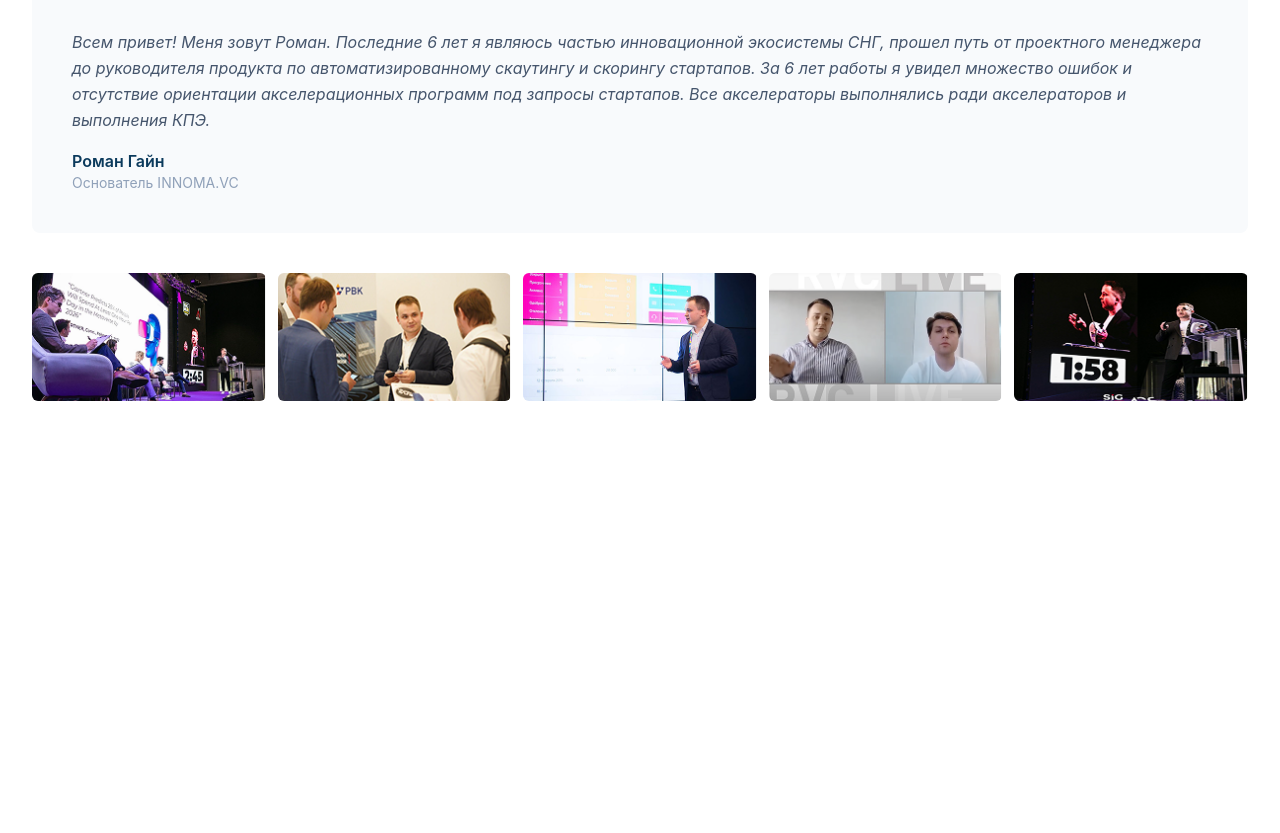
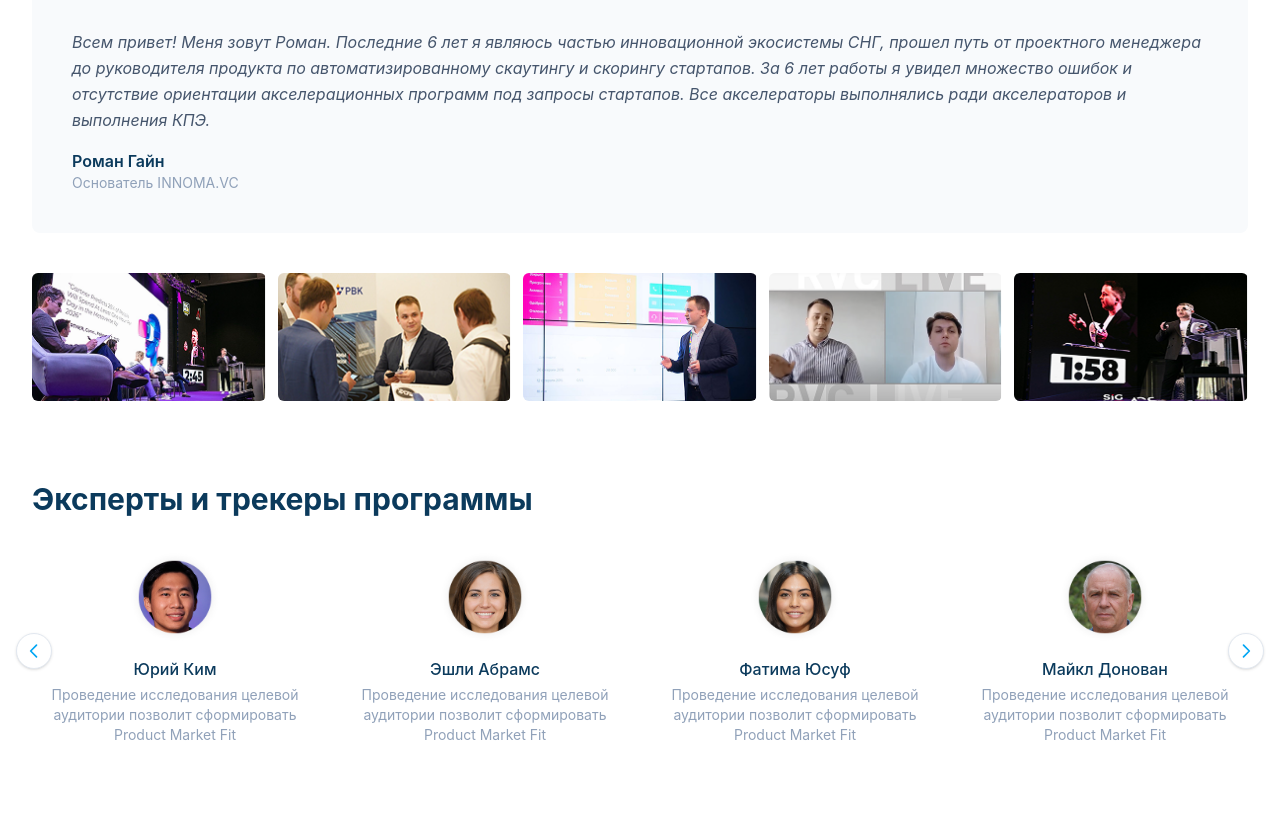
Before and after one commit to AhmadDavlatov/Exam1, a website: page index.html in a window 1280 px wide. Shown: the part 6943-7776 px from the top of the page. Before the commit the page ends 7424 px from the top, so only its background shows below. Drawn offline with Linux system fonts and the light colour scheme.

Commit message:
thirteeenth step

```diff
--- a/index.html
+++ b/index.html
@@ -529,5 +529,44 @@
 </section>
 
 
+
+<section class="max-w-7xl mx-auto px-5 sm:px-8 pb-16 sm:pb-20">
+  <h2 class="text-[#0b3a5c] font-bold text-2xl sm:text-3xl mb-8">Эксперты и трекеры программы</h2>
+
+  <div class="relative">
+    <button id="expertsPrev" class="hidden sm:flex absolute -left-4 top-1/2 -translate-y-1/2 w-9 h-9 rounded-full bg-white border border-slate-200 shadow items-center justify-center z-10" aria-label="Назад">
+      <svg class="h-5 w-5 text-sky-500" fill="none" viewBox="0 0 24 24" stroke="currentColor"><path stroke-linecap="round" stroke-linejoin="round" stroke-width="2" d="M15 19l-7-7 7-7" /></svg>
+    </button>
+
+    <div id="expertsTrack" class="flex gap-6 overflow-x-auto scroll-smooth pb-2 snap-x">
+      <div class="min-w-[220px] snap-start text-center">
+        <img src="/src/Kim.png" alt="Юрий Ким" class="w-24 h-24 rounded-full object-cover mx-auto mb-3" />
+        <p class="text-[#0b3a5c] font-medium">Юрий Ким</p>
+        <p class="text-slate-400 text-sm mt-1">Проведение исследования целевой аудитории позволит сформировать Product Market Fit</p>
+      </div>
+      <div class="min-w-[220px] snap-start text-center">
+        <img src="/src/Eshli.png" alt="Эшли Абрамс" class="w-24 h-24 rounded-full object-cover mx-auto mb-3" />
+        <p class="text-[#0b3a5c] font-medium">Эшли Абрамс</p>
+        <p class="text-slate-400 text-sm mt-1">Проведение исследования целевой аудитории позволит сформировать Product Market Fit</p>
+      </div>
+      <div class="min-w-[220px] snap-start text-center">
+        <img src="/src/Fatima Y.png" alt="Фатима Юсуф" class="w-24 h-24 rounded-full object-cover mx-auto mb-3" />
+        <p class="text-[#0b3a5c] font-medium">Фатима Юсуф</p>
+        <p class="text-slate-400 text-sm mt-1">Проведение исследования целевой аудитории позволит сформировать Product Market Fit</p>
+      </div>
+      <div class="min-w-[220px] snap-start text-center">
+        <img src="/src/Maykl.png" alt="Майкл Донован" class="w-24 h-24 rounded-full object-cover mx-auto mb-3" />
+        <p class="text-[#0b3a5c] font-medium">Майкл Донован</p>
+        <p class="text-slate-400 text-sm mt-1">Проведение исследования целевой аудитории позволит сформировать Product Market Fit</p>
+      </div>
+    </div>
+
+    <button id="expertsNext" class="hidden sm:flex absolute -right-4 top-1/2 -translate-y-1/2 w-9 h-9 rounded-full bg-white border border-slate-200 shadow items-center justify-center z-10" aria-label="Вперед">
+      <svg class="h-5 w-5 text-sky-500" fill="none" viewBox="0 0 24 24" stroke="currentColor"><path stroke-linecap="round" stroke-linejoin="round" stroke-width="2" d="M9 5l7 7-7 7" /></svg>
+    </button>
+  </div>
+</section>
+
+
 </body>
 </html>
```
